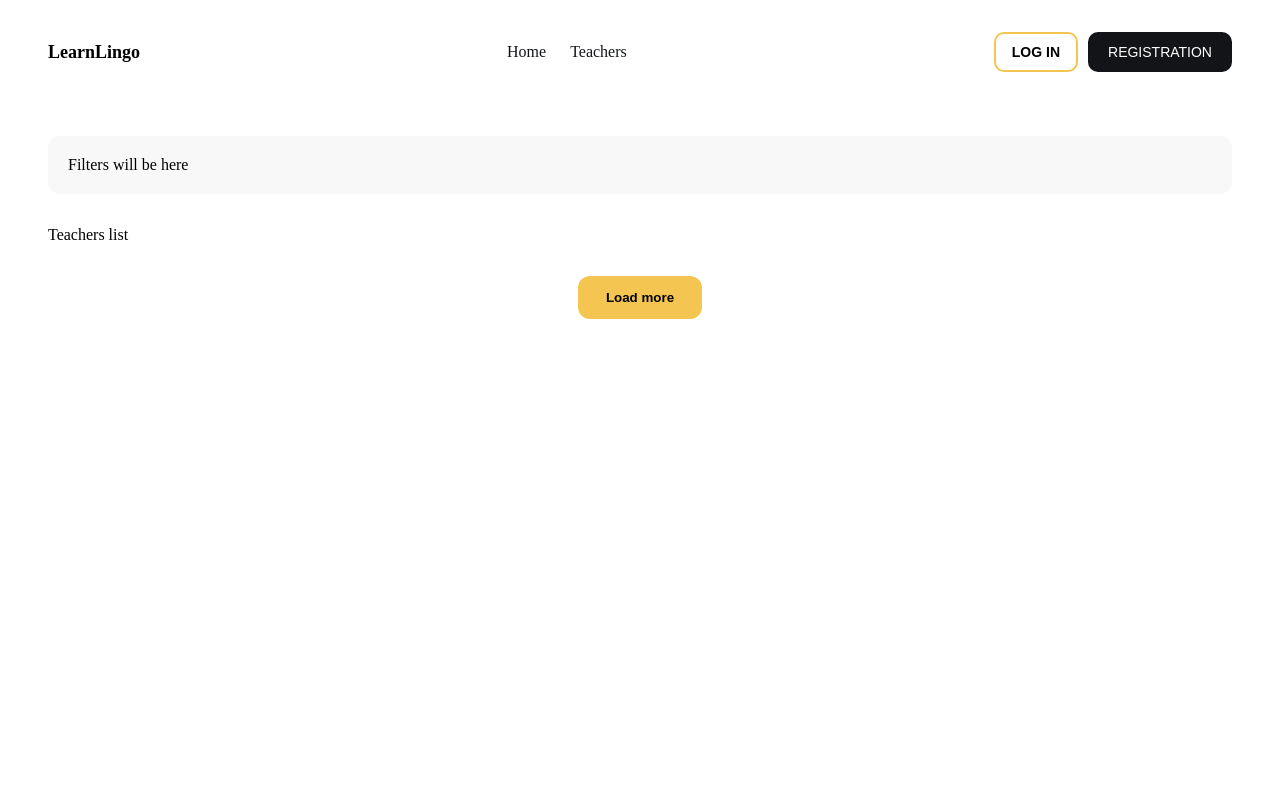
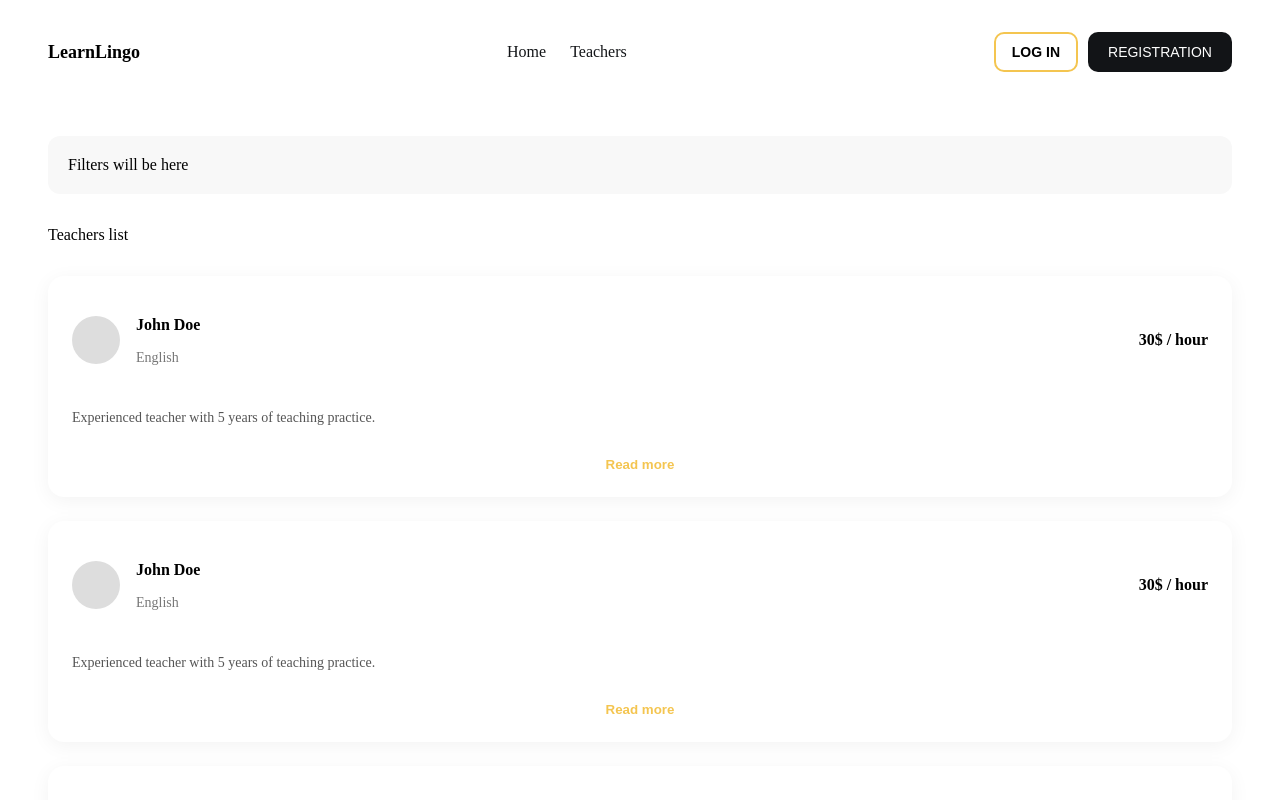
Before and after one commit to NurAleynaPektas/learn-lingo, a React (Vite) app: page /teachers in a window 1280 px wide. Shown: the top 800 px of the page. Built offline with nearby package versions, Linux system fonts and the light colour scheme.

Commit message:
teacherCard added

```diff
--- /dev/null
+++ b/src/components/TeacherCard.jsx
@@ -0,0 +1,24 @@
+import css from "./TeacherCard.module.css";
+
+export default function TeacherCard() {
+  return (
+    <div className={css.card}>
+      <div className={css.top}>
+        <div className={css.avatar}></div>
+
+        <div className={css.info}>
+          <p className={css.name}>John Doe</p>
+          <p className={css.lang}>English</p>
+        </div>
+
+        <div className={css.price}>30$ / hour</div>
+      </div>
+
+      <p className={css.desc}>
+        Experienced teacher with 5 years of teaching practice.
+      </p>
+
+      <button className={css.readMore}>Read more</button>
+    </div>
+  );
+}
--- /dev/null
+++ b/src/components/TeacherCard.module.css
@@ -0,0 +1,53 @@
+.card {
+  padding: 24px;
+  border-radius: 16px;
+  background: white;
+  box-shadow: 0 4px 20px rgba(0,0,0,0.05);
+
+  display: flex;
+  flex-direction: column;
+  gap: 16px;
+}
+
+.top {
+  display: flex;
+  align-items: center;
+  gap: 16px;
+}
+
+.avatar {
+  width: 48px;
+  height: 48px;
+  border-radius: 50%;
+  background: #ddd;
+}
+
+.info {
+  flex: 1;
+}
+
+.name {
+  font-weight: 600;
+}
+
+.lang {
+  font-size: 14px;
+  color: #777;
+}
+
+.price {
+  font-weight: 600;
+}
+
+.desc {
+  font-size: 14px;
+  color: #555;
+}
+
+.readMore {
+  border: none;
+  background: transparent;
+  color: #f4c550;
+  font-weight: 600;
+  cursor: pointer;
+}
--- a/src/pages/TeachersPage.jsx
+++ b/src/pages/TeachersPage.jsx
@@ -1,12 +1,16 @@
 import css from "./TeachersPage.module.css";
-
+import TeacherCard from "../components/TeacherCard";
 export default function TeachersPage() {
   return (
     <section className={css.container}>
       <div className={css.filters}>Filters will be here</div>
 
       <div className={css.list}>Teachers list</div>
-
+      <div className={css.list}>
+        <TeacherCard />
+        <TeacherCard />
+        <TeacherCard />
+      </div>
       <button className={css.loadMore}>Load more</button>
     </section>
   );
```
